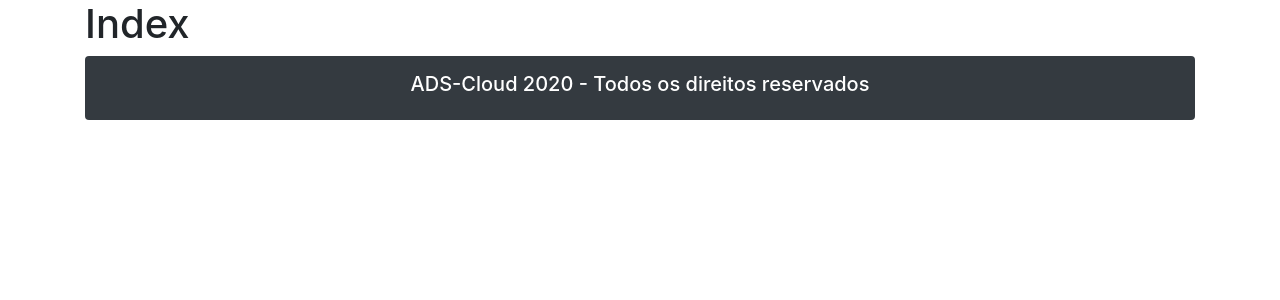
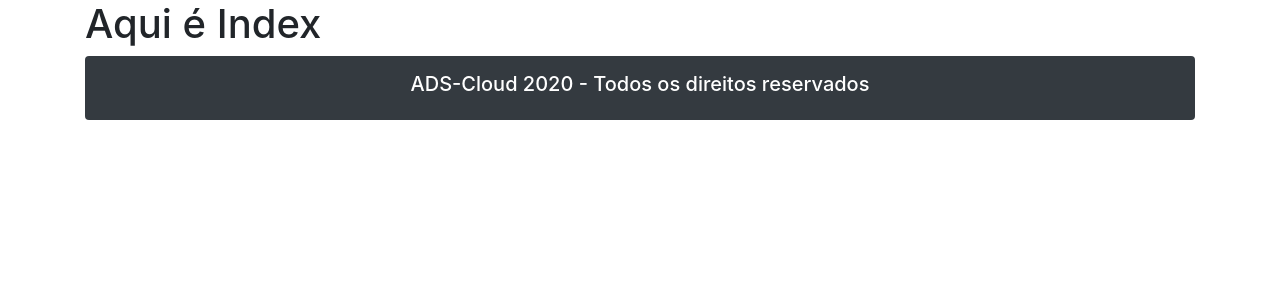
Before and after one commit to Rosivaldojesus/adscloud, a Django app: page / in a window 1280 px wide. Shown: the part 56-356 px from the top of the page. Run offline with Django 3.2, Linux system fonts and the light colour scheme; some libraries are stand-ins or nearby versions.

Commit message:
make it better

```diff
--- a/templates/index.html
+++ b/templates/index.html
@@ -3,7 +3,7 @@
 
 {% block content %}
 <div class="container">
-    <h1>Index</h1>
+    <h1>Aqui é Index</h1>
 
 </div>
 {% endblock %}
```
